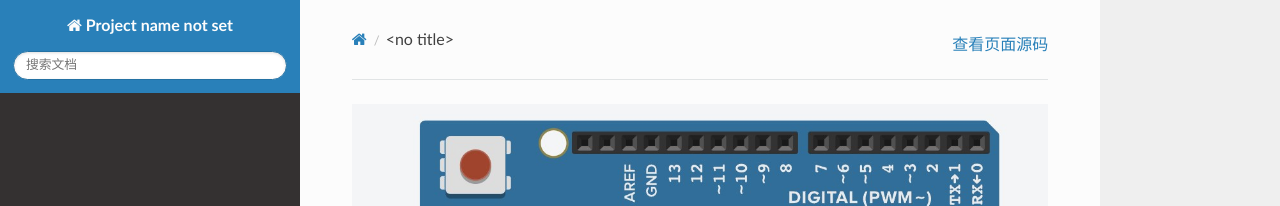
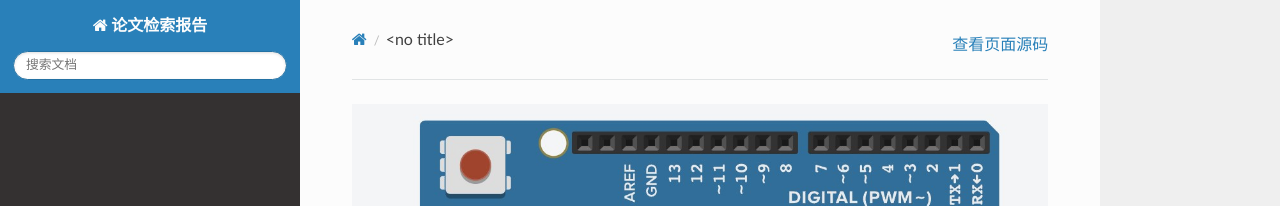
Before and after one commit to bobbycumt/searchreport, a Sphinx documentation site: the page built from source/index.rst, in a window 1280 px wide. Shown: the top 206 px of the page. Built offline with Sphinx 7.4.7 and the Read the Docs theme 3.1.0, drawn with Linux system fonts in a browser that asks for light colours.

Commit message:
Update conf.py

```diff
--- a/source/conf.py
+++ b/source/conf.py
@@ -6,7 +6,7 @@
 # -- Project information -----------------------------------------------------
 # https://www.sphinx-doc.org/en/master/usage/configuration.html#project-information
 
-# project = ''
+project = '论文检索报告'
 copyright = '论文检索'
 # author = ''
 # release = '1.0'
```
